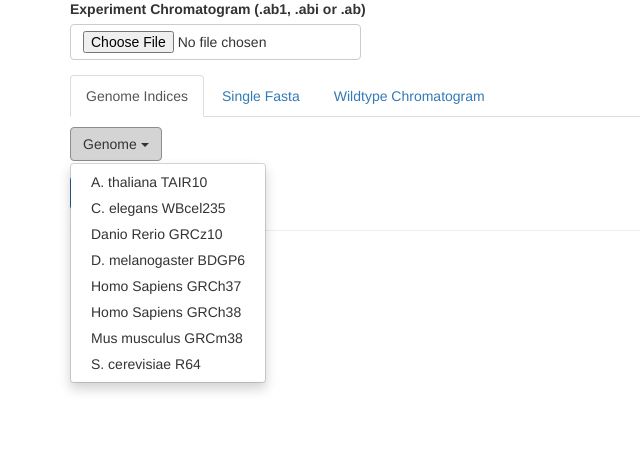
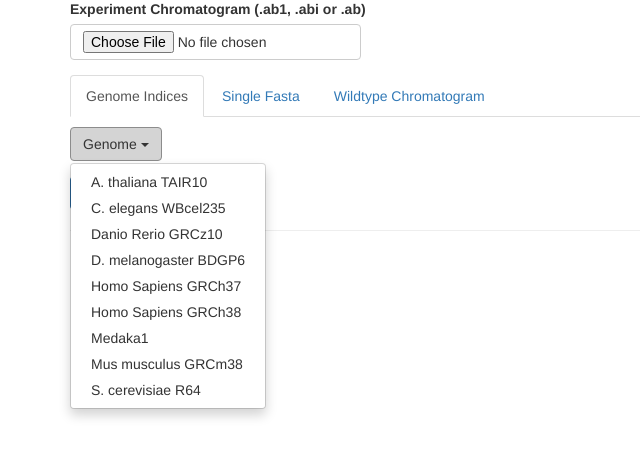
Before and after one commit to gear-genomics/sage, a Flask app: page / in a window 1280 px wide, after a click on "Genome". Shown: the part 181-638 px from the top of the page, without its empty margins (0-640 px from the left). Run offline with Flask 2, Linux system fonts and the light colour scheme; some libraries are stand-ins or nearby versions.

Commit message:
added medaka

```diff
--- a/ws/templates/index.html
+++ b/ws/templates/index.html
@@ -53,6 +53,7 @@
 				    <li onclick="$('#genome').val('Drosophila_melanogaster.BDGP6.dna.toplevel.fa.gz')"><a href="#">D. melanogaster BDGP6</a></li>
 				    <li onclick="$('#genome').val('Homo_sapiens.GRCh37.dna.primary_assembly.fa.gz')"><a href="#">Homo Sapiens GRCh37</a></li>
 				    <li onclick="$('#genome').val('Homo_sapiens.GRCh38.dna.primary_assembly.fa.gz')"><a href="#">Homo Sapiens GRCh38</a></li>
+				    <li onclick="$('#genome').val('Oryzias_latipes.MEDAKA1.dna.toplevel.fa.gz')"><a href="#">Medaka1</a></li>
 				    <li onclick="$('#genome').val('Mus_musculus.GRCm38.dna.primary_assembly.fa.gz')"><a href="#">Mus musculus GRCm38</a></li>
 				    <li onclick="$('#genome').val('Saccharomyces_cerevisiae.R64-1-1.dna.toplevel.fa.gz')"><a href="#">S. cerevisiae R64</a></li>
 				</ul>
```
